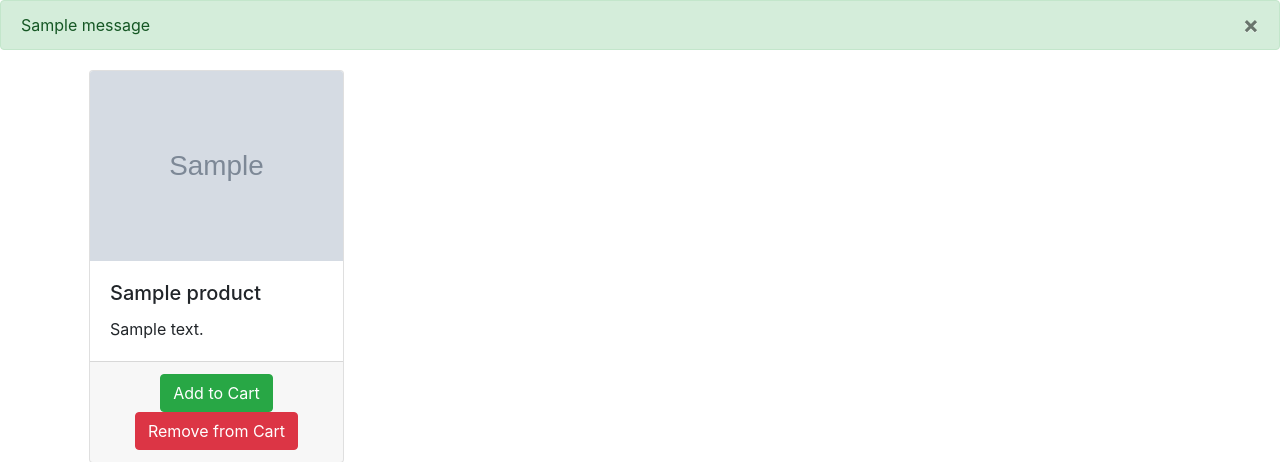
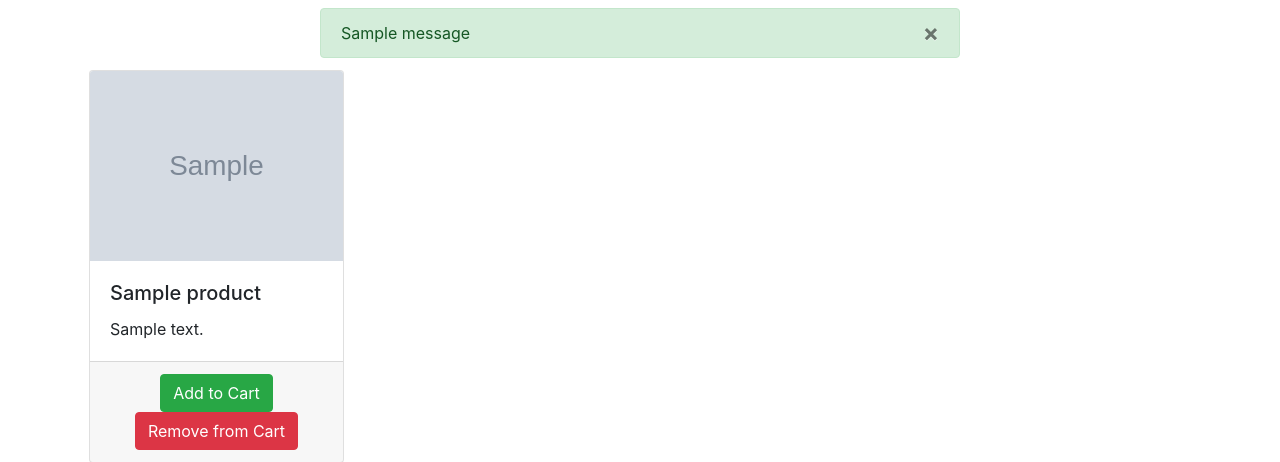
Before and after one commit to Prejudice182/prej-milestone-four, a Django app: page /products/ in a window 1280 px wide. Shown: the part 56-518 px from the top of the page. Run offline with Django 3.2, Linux system fonts and the light colour scheme; a user stored in the database is signed in; tables that the repository leaves empty hold one stand-in row (values such as "Sample post"); grey boxes marked "Sample" are stand-in pictures; one stand-in notice (Sample message) is shown; some libraries are stand-ins or nearby versions.

Commit message:
Add classes to messages alert

```diff
--- a/templates/messages.html
+++ b/templates/messages.html
@@ -1,5 +1,5 @@
 {% for message in messages %}
-<div class="alert {{ message.tags }} alert-dismissable" role="alert">
+<div class="alert {{ message.tags }} alert-dismissable w-50 mx-auto my-2" role="alert">
     <button type="button" class="close" data-dismiss="alert" aria-label="Close">
         <span aria-hidden="true">&times;</span>
     </button>
```
